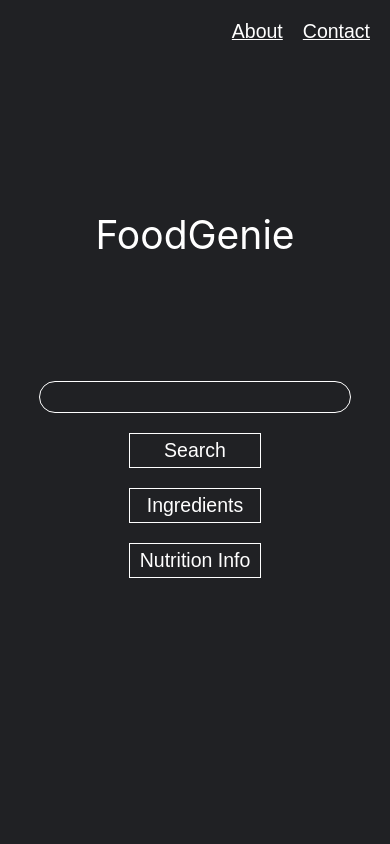
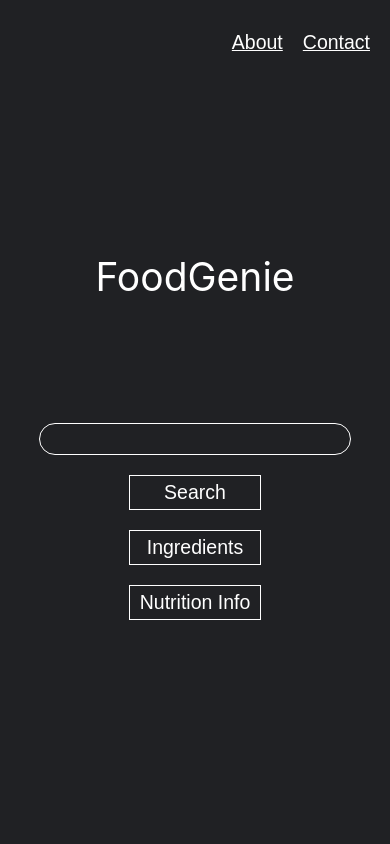
Before and after one commit to lil-white-shadow/food-genie, a React (Create React App) app: page / in a window 390 px wide. Shown: the top 844 px of the page. Built offline with nearby package versions, Linux system fonts and the light colour scheme.

Commit message:
fax mobile nav style

```diff
--- a/src/App.css
+++ b/src/App.css
@@ -137,7 +137,7 @@ button {
   }
   .nav {
     width: 100vw;
-    height: 5vh;
+    height: 10vh;
   }
   .nav button {
     margin-left: 0;
```
